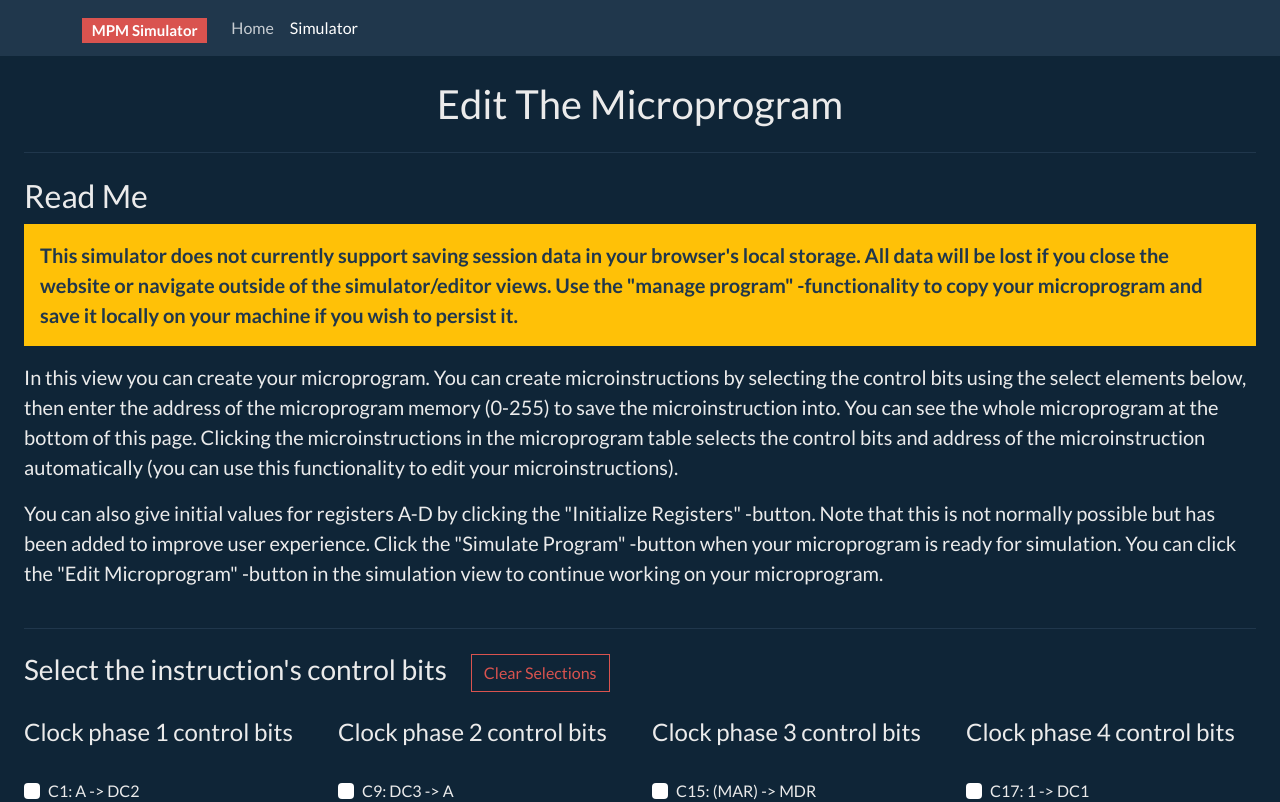
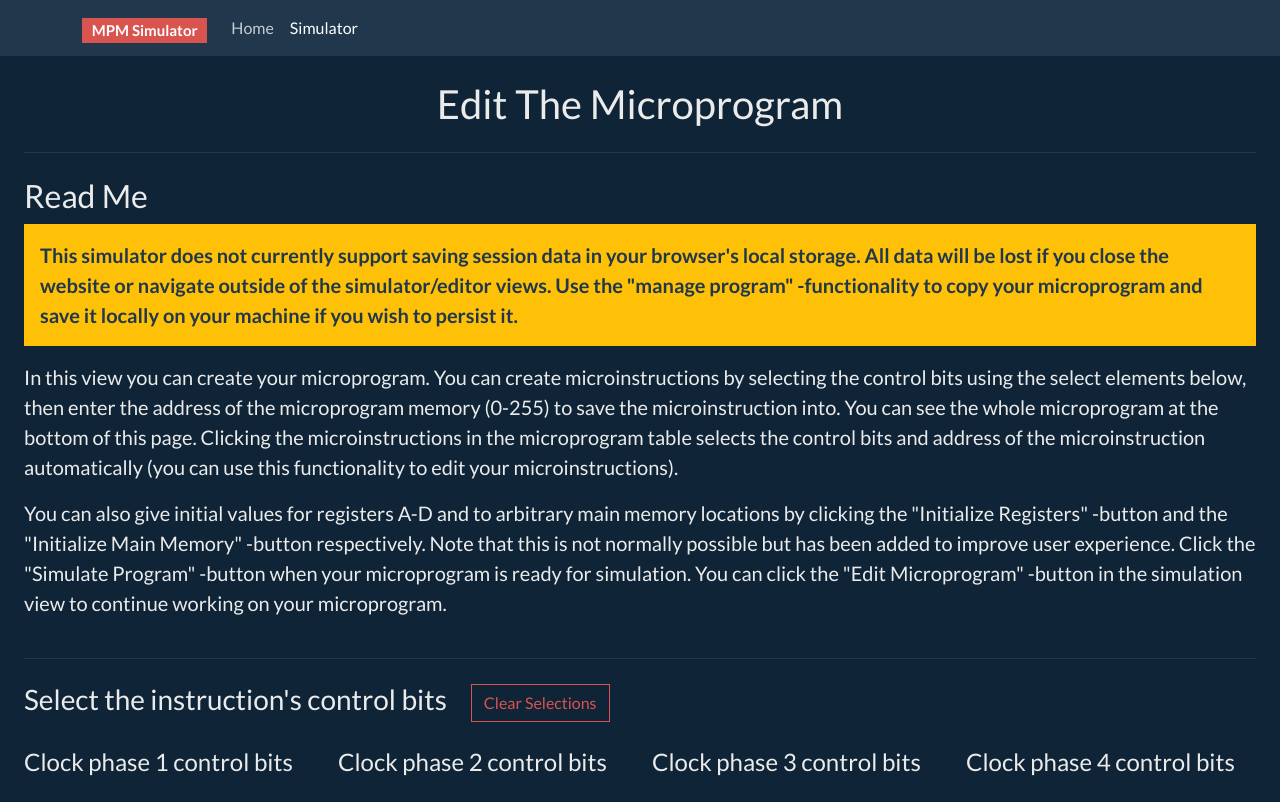
Before and after one commit to jani-heinikoski/mpm-simulator, a React (Create React App) app: page /mpm-simulator/simulator in a window 1280 px wide. Shown: the top 802 px of the page. Built offline with nearby package versions, Linux system fonts and the light colour scheme.

Commit message:
updated the editor's readme content

```diff
--- a/src/components/MPMComponents/EditorReadme.jsx
+++ b/src/components/MPMComponents/EditorReadme.jsx
@@ -31,14 +31,15 @@ const EditorReadme = () => {
                         your microinstructions).
                     </p>
                     <p className="fs-5">
-                        You can also give initial values for registers A-D by
-                        clicking the "Initialize Registers" -button. Note that
-                        this is not normally possible but has been added to
-                        improve user experience. Click the "Simulate Program"
-                        -button when your microprogram is ready for simulation.
-                        You can click the "Edit Microprogram" -button in the
-                        simulation view to continue working on your
-                        microprogram.
+                        You can also give initial values for registers A-D and
+                        to arbitrary main memory locations by clicking the
+                        "Initialize Registers" -button and the "Initialize Main
+                        Memory" -button respectively. Note that this is not
+                        normally possible but has been added to improve user
+                        experience. Click the "Simulate Program" -button when
+                        your microprogram is ready for simulation. You can click
+                        the "Edit Microprogram" -button in the simulation view
+                        to continue working on your microprogram.
                     </p>
                 </Col>
             </Row>
```
